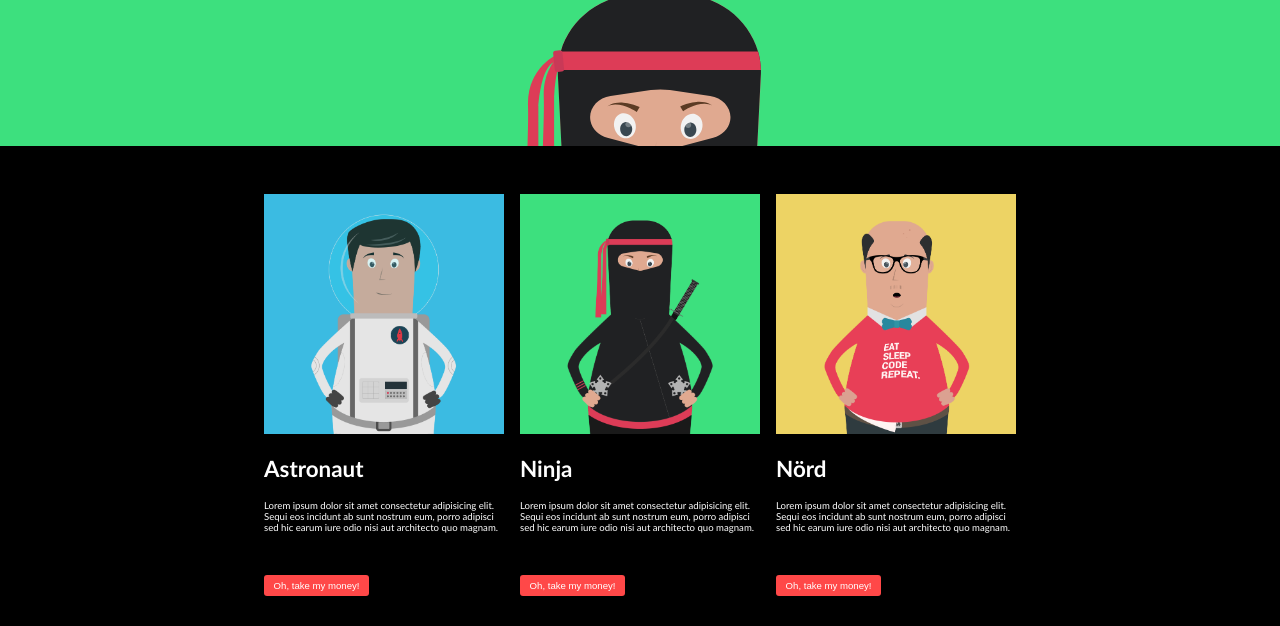
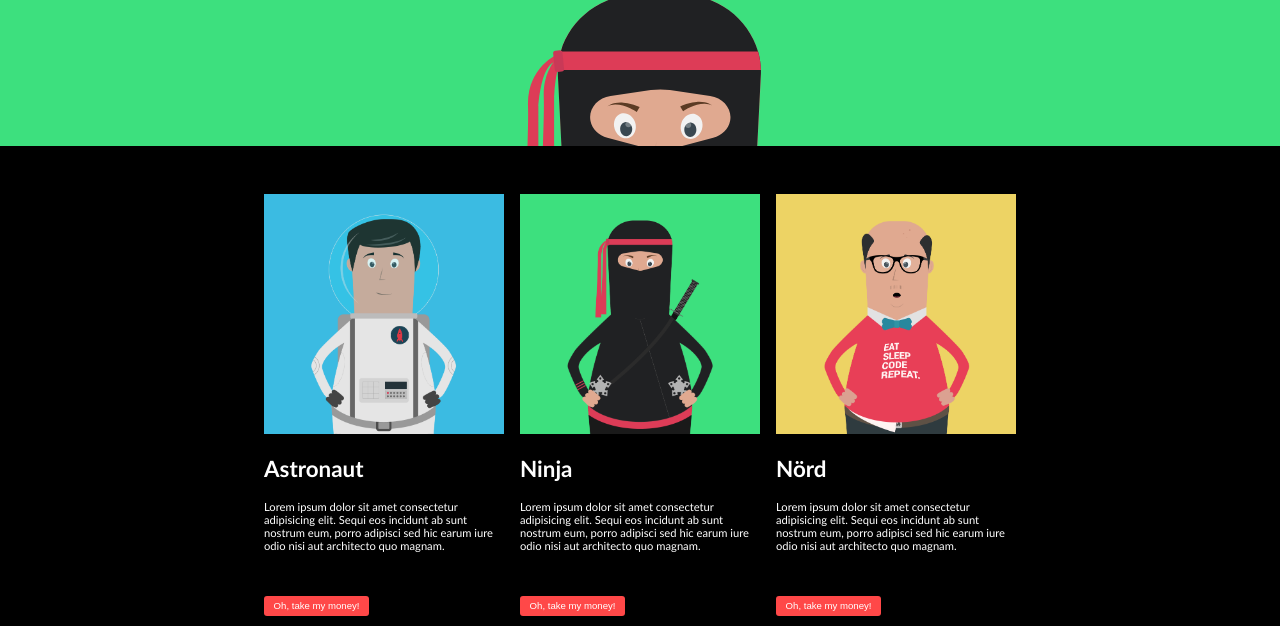
Before and after one commit to angelstam/lexicon-front-end-1-html-css-exercise-poster-shop, a plain HTML site: page index.html in a window 1280 px wide. Shown: the part 174-800 px from the top of the page. Drawn offline with Linux system fonts and the light colour scheme.

Commit message:
Update stylesheets, adjust font size.

```diff
--- a/index.css
+++ b/index.css
@@ -36,7 +36,7 @@ main {
     grid-template-columns: var(--grid-template-columns);
     justify-content: center;
     padding: 3rem 0;
-    font-size: 0.6rem;
+    font-size: 0.7rem;
     gap: 4rem 1rem;
 }
 
```
